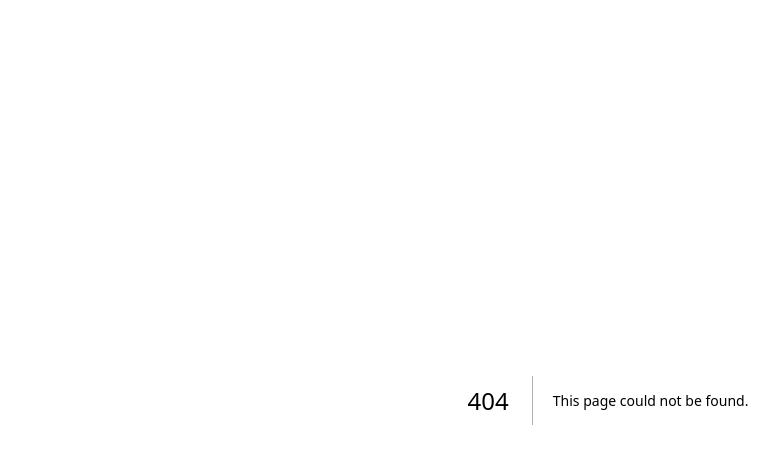
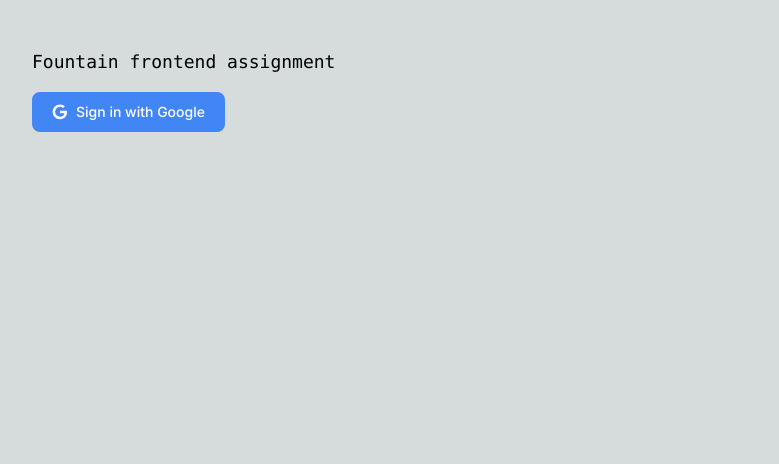
Before and after one commit to prakashchoudhary07/fountain-assignment-frontend, a Next.js app: page /login in a window 1280 px wide. Before the commit this address had no page. Shown: the top 464 px of the page, without its empty margins (32-811 px from the left). Built offline with nearby package versions, Linux system fonts and the light colour scheme; no server answers.

Commit message:
feat: add login page

```diff
--- /dev/null
+++ b/src/app/login/page.tsx
@@ -0,0 +1,38 @@
+"use client";
+
+import { API_SERVICE_URL } from "../constants/url";
+
+export default function Login() {
+  const handelClick = () => {
+    location.href = API_SERVICE_URL + "/api/v1/auth/google/login";
+  };
+  return (
+    <main className="flex min-h-screen flex-col p-12">
+      <h1 className="font-mono text-lg px-4 items-center">
+        Fountain frontend assignment&nbsp;
+      </h1>
+      <div className="p-4">
+        <button
+          type="button"
+          className="text-white bg-[#4285F4] hover:bg-[#4285F4]/90 focus:ring-4 focus:outline-none focus:ring-[#4285F4]/50 font-medium rounded-lg text-sm px-5 py-2.5 text-center inline-flex items-center dark:focus:ring-[#4285F4]/55 me-2 mb-2"
+          onClick={handelClick}
+        >
+          <svg
+            className="w-4 h-4 me-2"
+            aria-hidden="true"
+            xmlns="http://www.w3.org/2000/svg"
+            fill="currentColor"
+            viewBox="0 0 18 19"
+          >
+            <path
+              fill-rule="evenodd"
+              d="M8.842 18.083a8.8 8.8 0 0 1-8.65-8.948 8.841 8.841 0 0 1 8.8-8.652h.153a8.464 8.464 0 0 1 5.7 2.257l-2.193 2.038A5.27 5.27 0 0 0 9.09 3.4a5.882 5.882 0 0 0-.2 11.76h.124a5.091 5.091 0 0 0 5.248-4.057L14.3 11H9V8h8.34c.066.543.095 1.09.088 1.636-.086 5.053-3.463 8.449-8.4 8.449l-.186-.002Z"
+              clip-rule="evenodd"
+            />
+          </svg>
+          Sign in with Google
+        </button>
+      </div>
+    </main>
+  );
+}
```
